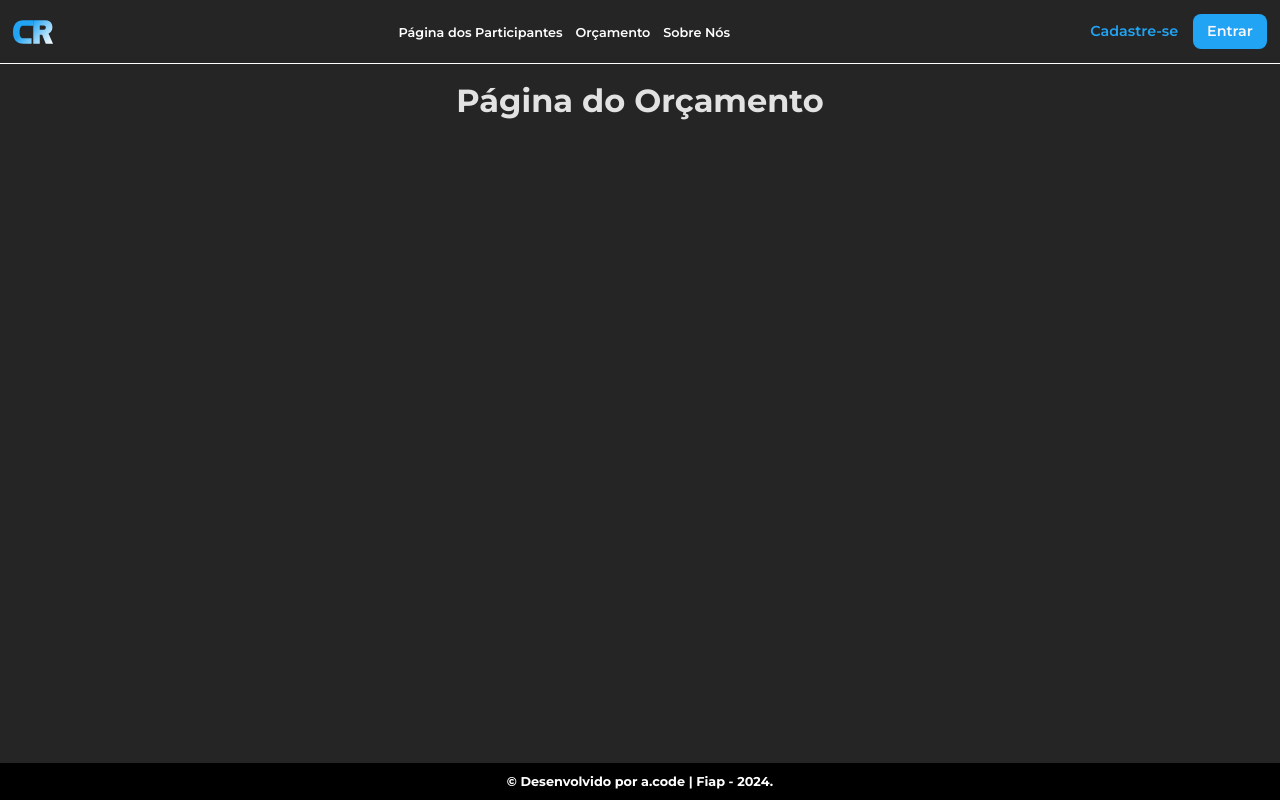
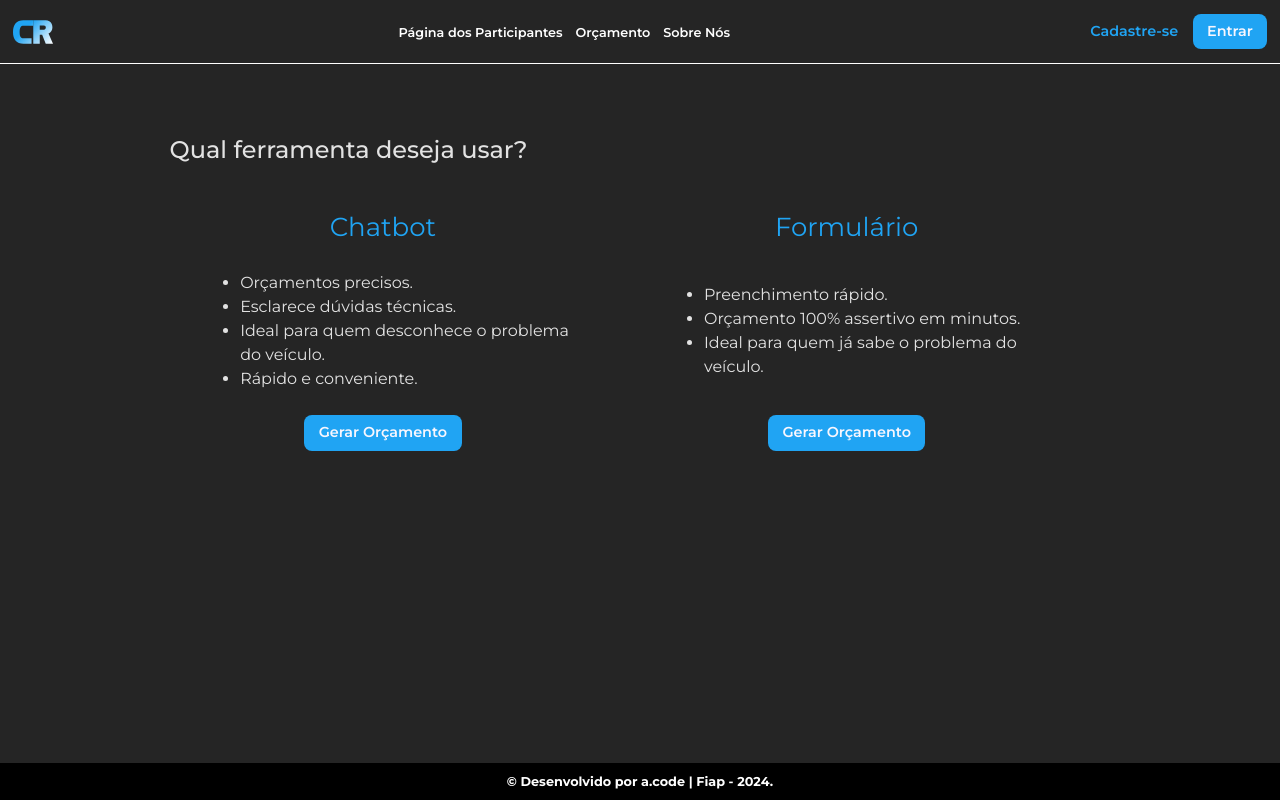
Before and after one commit to MatheusGmota/CarRepair, a React (Vite) app: page /orcamento in a window 1280 px wide. Built offline with nearby package versions, Linux system fonts and the light colour scheme.

Commit message:
finalizado desktop pagina Orçamento

```diff
--- /dev/null
+++ b/src/routes/Orçamento/Orcamento.module.css
@@ -0,0 +1,50 @@
+main{
+    display: flex;
+    justify-content: center;
+    align-items: center;
+    height: 75vh;
+}
+
+h2{
+    font-weight: 500;
+}
+
+.mainSection{
+    width: 75%;
+    height: 58vh;
+    display: flex;
+    flex-direction: column;
+    row-gap: 5vh;
+
+}
+
+.sectionBox{
+    display: flex;
+    justify-content: center;
+    align-items: center;
+
+    article{
+        display: flex;
+        column-gap: 10vw;
+        width: 85%;
+    }
+}
+
+.chat, .forms{
+    width: 70%;
+    display: flex;
+    flex-direction: column;
+    row-gap: 3vh;
+    justify-content: space-between;
+
+    >article{
+        display: flex;
+        justify-content: center;
+
+        h3{
+            color: #20A4F3;
+            font-size: 26px;
+            font-weight: 400;
+        }
+    }
+}
--- a/src/routes/Orçamento/index.tsx
+++ b/src/routes/Orçamento/index.tsx
@@ -1,7 +1,51 @@
+import Button from "../../Components/Button/Button";
+import estilo from "./Orcamento.module.css";
+
 export default function Orcamento() {
-    return(
-        <main>
-            <h1>Página do Orçamento</h1>
+    return (
+        <main className={estilo.main}>
+            <section className={estilo.mainSection}>
+                <article>
+                    <h2 className={estilo.h2}>
+                        Qual ferramenta deseja usar?
+                    </h2>
+                </article>
+                <section className={estilo.sectionBox}>
+                    <article>
+                        <div className={estilo.chat}>
+                            <article>
+                                <h3>
+                                    Chatbot
+                                </h3>
+                            </article>
+                            <ul>
+                                <li>Orçamentos precisos.</li>
+                                <li>Esclarece dúvidas técnicas.</li>
+                                <li>Ideal para quem desconhece o problema do veículo.</li>
+                                <li>Rápido e conveniente.</li>
+                            </ul>
+                            <article>
+                                <Button type="primary" href="/orcamento/chatbot/:id" text="Gerar Orçamento" filled={true}/>
+                            </article>
+                        </div>
+                        <div className={estilo.forms}>
+                            <article>
+                                <h3>
+                                    Formulário
+                                </h3>
+                            </article>
+                            <ul>
+                                <li>Preenchimento rápido.</li>
+                                <li>Orçamento 100% assertivo em minutos.</li>
+                                <li>Ideal para quem já sabe o problema do veículo.</li>
+                            </ul>
+                            <article>
+                            <Button type="primary" href="/orcamento/formulario/:id" text="Gerar Orçamento" filled={true}/>
+                            </article>
+                        </div>
+                    </article>
+                </section>
+            </section>
         </main>
-    )
+    );
 }
```
